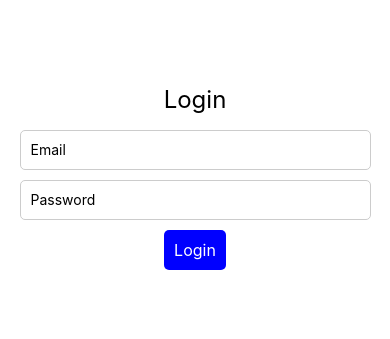
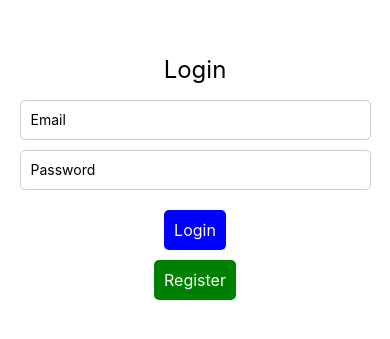
Before and after one commit to amitaravi/react-share-app, a React Native app: screen /Login in a window 390 px wide. Shown: the part 245-584 px from the top of the page. Built offline with nearby package versions, Linux system fonts and the light colour scheme.

Commit message:
Update Login.js

```diff
--- a/screens/Login.js
+++ b/screens/Login.js
@@ -11,11 +11,15 @@ const LoginScreen = ({ navigation }) => {
       .auth()
       .signInWithEmailAndPassword(email, password)
       .then(() => {
-        navigation.navigate('Home');
+        navigation.navigate('LandingPage');
       })
       .catch(error => {
         console.log(error);
       });
+  };
+
+  const handleRegister = () => {
+    navigation.navigate('Register');
   };
 
   return (
@@ -37,6 +41,9 @@ const LoginScreen = ({ navigation }) => {
       />
       <TouchableOpacity style={styles.button} onPress={handleLogin}>
         <Text style={styles.buttonText}>Login</Text>
+      </TouchableOpacity>
+      <TouchableOpacity style={styles.registerButton} onPress={handleRegister}>
+        <Text style={styles.buttonText}>Register</Text>
       </TouchableOpacity>
     </View>
   );
@@ -66,6 +73,13 @@ const styles = StyleSheet.create({
     backgroundColor: 'blue',
     borderRadius: 5,
     padding: 10,
+    marginTop: 10,
+  },
+  registerButton: {
+    backgroundColor: 'green',
+    borderRadius: 5,
+    padding: 10,
+    marginTop: 10,
   },
   buttonText: {
     color: '#fff',
```
